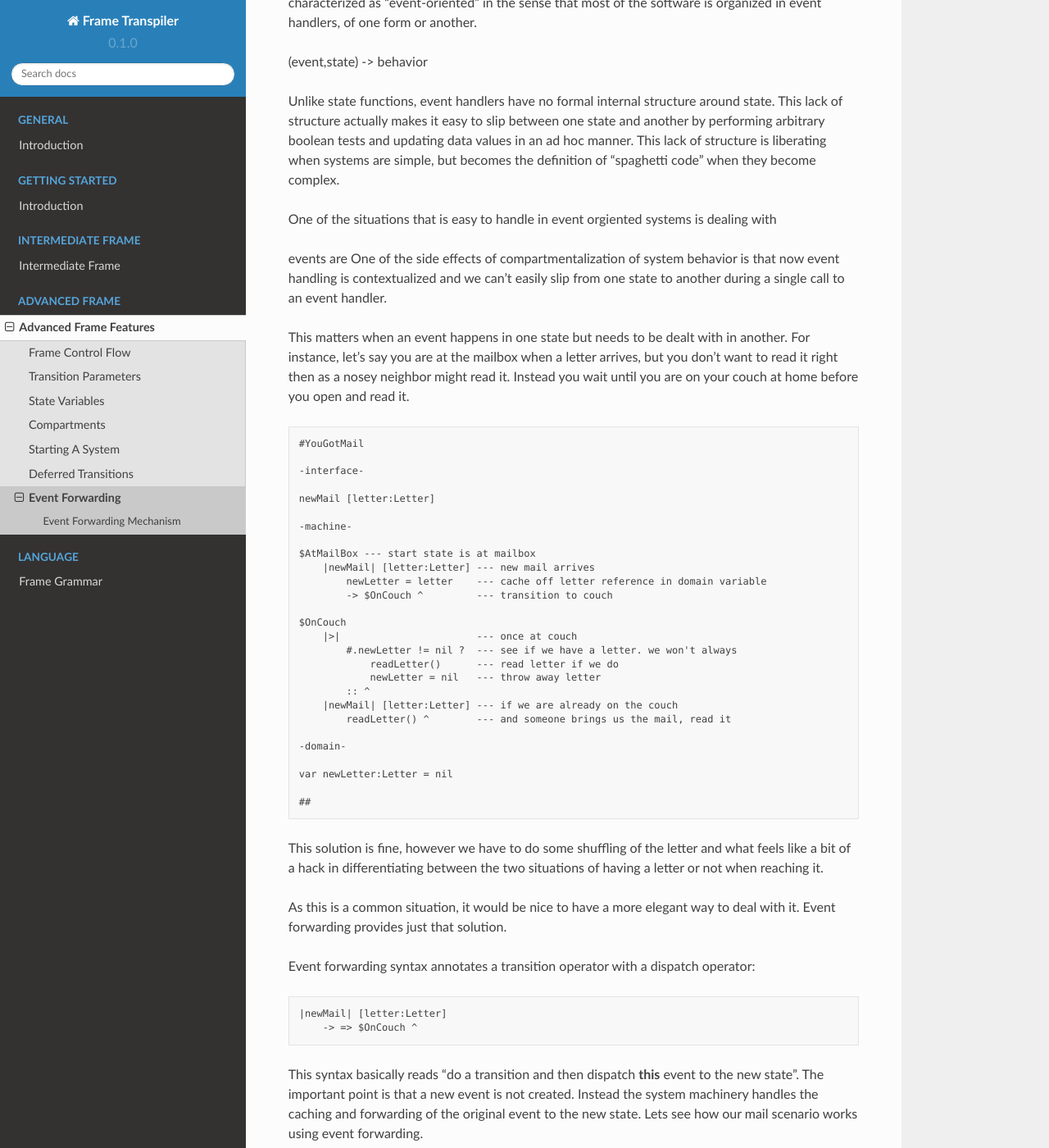
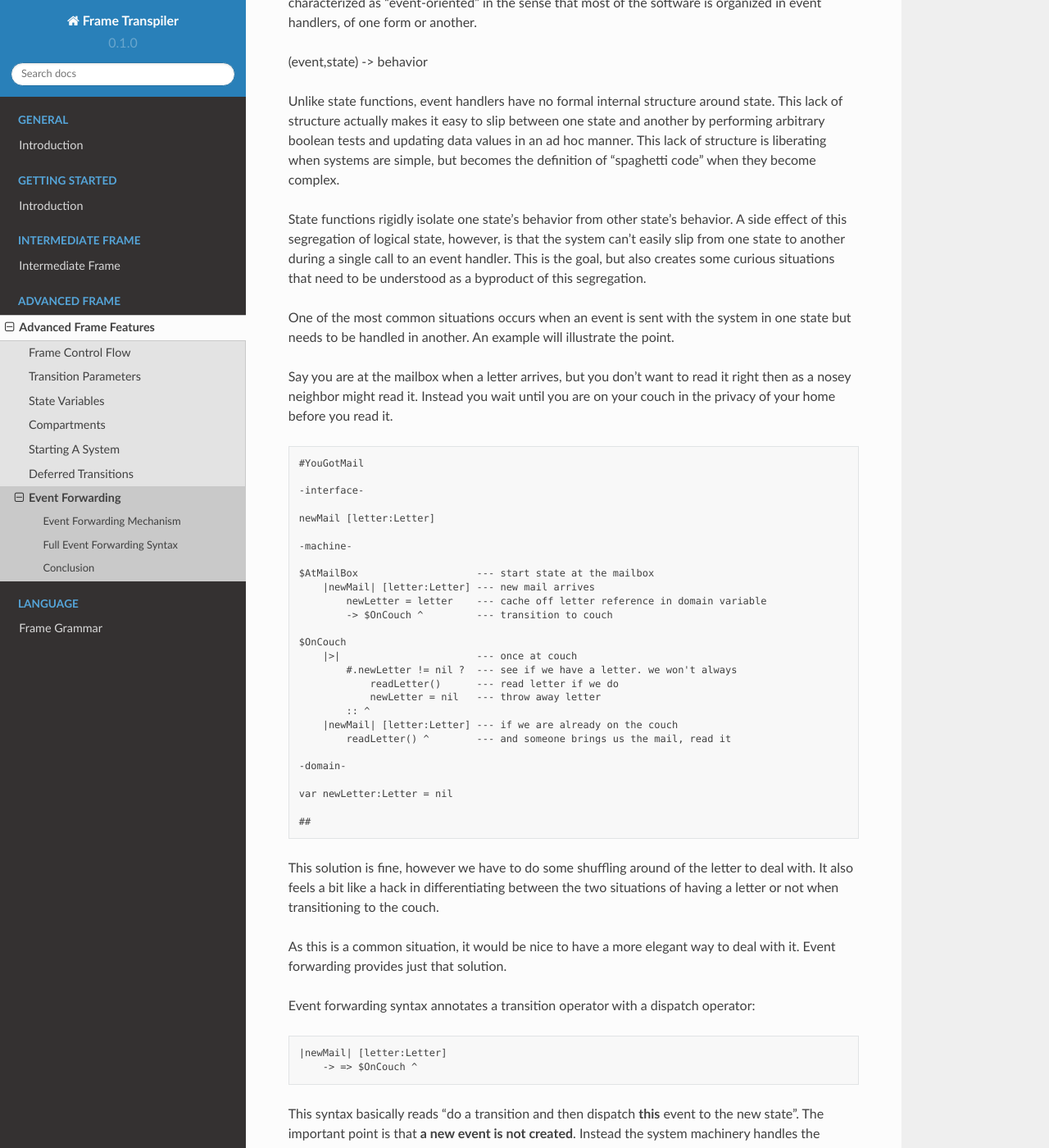
Before and after one commit to frame-lang/frame_transpiler, a Sphinx documentation site: the page built from docs/source/advanced_frame/event_forwarding.rst, in a window 1280 px wide and 1400 px high, scrolled down 216 px. Shown: the whole window at 82% size. Built offline with Sphinx 7.4.7 and the Read the Docs theme 2.0.0, drawn with Linux system fonts in a browser that asks for light colours; pages that are not in the unit, such as notebooks, are missing from menus; some of the changed text lies outside the part shown.

Commit message:
event forwarding work

```diff
--- a/docs/source/advanced_frame/event_forwarding.rst
+++ b/docs/source/advanced_frame/event_forwarding.rst
@@ -15,19 +15,21 @@
 systems are simple, but becomes the definition of "spaghetti code" when they
 become complex.
 
-One of the situations that is easy to handle in event orgiented systems is
-dealing with
+State functions rigidly isolate one state's behavior from other
+state's behavior. A side effect of this segregation of logical state, however,
+is that the system can't easily slip from one
+state to another during a single call to an event handler. This is the goal,
+but also creates some curious situations that need to be understood as a
+byproduct of this segregation.
 
-events are
-One of the side effects of compartmentalization of system behavior is that
-now event handling is contextualized and we can't easily slip from one
-state to another during a single call to an event handler.
+One of the most common situations occurs when an event is sent with the system
+in one state but needs to be handled in another. An example will illustrate
+the point.
 
-This matters when an event happens in one state but needs to be dealt with
-in another. For instance, let's say you are at the mailbox when a letter
+Say you are at the mailbox when a letter
 arrives, but you don't want to read it right then as a nosey neighbor
-might read it. Instead you wait until you are on your couch at home before
-you open and read it.
+might read it. Instead you wait until you are on your couch in the privacy
+of your home before you read it.
 
 .. code-block::
 
@@ -39,7 +41,7 @@
 
     -machine-
 
-    $AtMailBox --- start state is at mailbox
+    $AtMailBox                    --- start state at the mailbox
         |newMail| [letter:Letter] --- new mail arrives
             newLetter = letter    --- cache off letter reference in domain variable
             -> $OnCouch ^         --- transition to couch
@@ -59,9 +61,9 @@
 
     ##
 
-This solution is fine, however we have to do some shuffling of the letter
-and what feels like a bit of a hack in differentiating between the two
-situations of having a letter or not when reaching it.
+This solution is fine, however we have to do some shuffling around of the letter
+to deal with. It also feels a bit like a hack in differentiating between the two
+situations of having a letter or not when transitioning to the couch.
 
 As this is a common situation, it would be nice to have a more elegant way
 to deal with it. Event forwarding provides just that solution.
@@ -75,7 +77,7 @@
         -> => $OnCouch ^
 
 This syntax basically reads "do a transition and then dispatch **this** event to
-the new state". The important point is that a new event is not created. Instead
+the new state". The important point is that **a new event is not created**. Instead
 the system machinery handles the caching and forwarding of the original event
 to the new state. Lets see how our mail scenario works using event forwarding.
 
@@ -126,6 +128,10 @@
         }
     }
 
+The heart of the event forwarding mechanism lives in the multiplexer method.
+The multiplexer has two big sections. The first is the real "state machine"
+switch statement that routes events to the current state function. The second
+is the event forwarding logic which is commented below:
 
 .. code-block:: go
 
@@ -133,7 +139,8 @@
 
     func (m *youGotMailStruct) _mux_(e *framelang.FrameEvent) {
 
-        // send event to state for processing
+        // Send event to state for processing.
+        // This is the core "state machine".
         switch m._compartment_.State {
         case YouGotMailState_AtMailBox:
             m._YouGotMailState_AtMailBox_(e)
@@ -175,3 +182,58 @@
             nextCompartment._forwardEvent_ = nil
         }
     }
+
+From the event forwarding perspective there are three categories of events of
+concern:
+
+#. Enter events - the mechanism support for forwarding these adds the most
+complexity to the machine as it doesn't do a normal transition
+#. Exit events - disallowed and will result in a parse error
+#. All other events - handled simply in the else clause above by transitioning
+and then forwarding into the mux
+
+Full Event Forwarding Syntax
+----------------------------
+
+The full syntax for an event forwarding transition is shown here:
+
+.. code-block::
+
+    #EventForwardSyntax
+
+    -machine-
+
+    $S0
+    	|<| [exit_msg:string] ^
+        |e1| ("exit") -> ("enter") "Transition Label" => $S1 ^
+
+    $S1
+    	|>| [enter_msg:string] ^
+        |e1| ^
+
+    ##
+
+
+
+Conclusion
+----------
+
+Event forwarding is a very nice to have, but not essential, capability
+in Frame. The need for it arises as a byproduct of having a better organized
+system. It is a lot like having taken a messy room with everything available
+and in reach but strewn about and hard to find and put them in boxes. It
+may be better organized, but now you have to deal with accessing and organizing
+boxes.
+
+The need for event forwarding was recognized early in the development of
+Frame but had no simple solution at the time. It required the concept of the compartment
+in order to provide a key part of the solution to
+the puzzle to be developed first. Additionally, at the time, there was also
+no multiplexer
+method as a location to put the logic to handle it. Therefore it required the
+evolution
+of other mechanisms to unlock a practical way to finally implement this feature.
+
+It is hoped that as Frame continues to mature, similar discoveries about useful
+features, Frame syntax and low level code mechanisms will continue to be identified
+and able to build on each other.
```
Also changed, not shown: other parts of docs/source/advanced_frame/event_forwarding.rst (+1 -1 lines).
